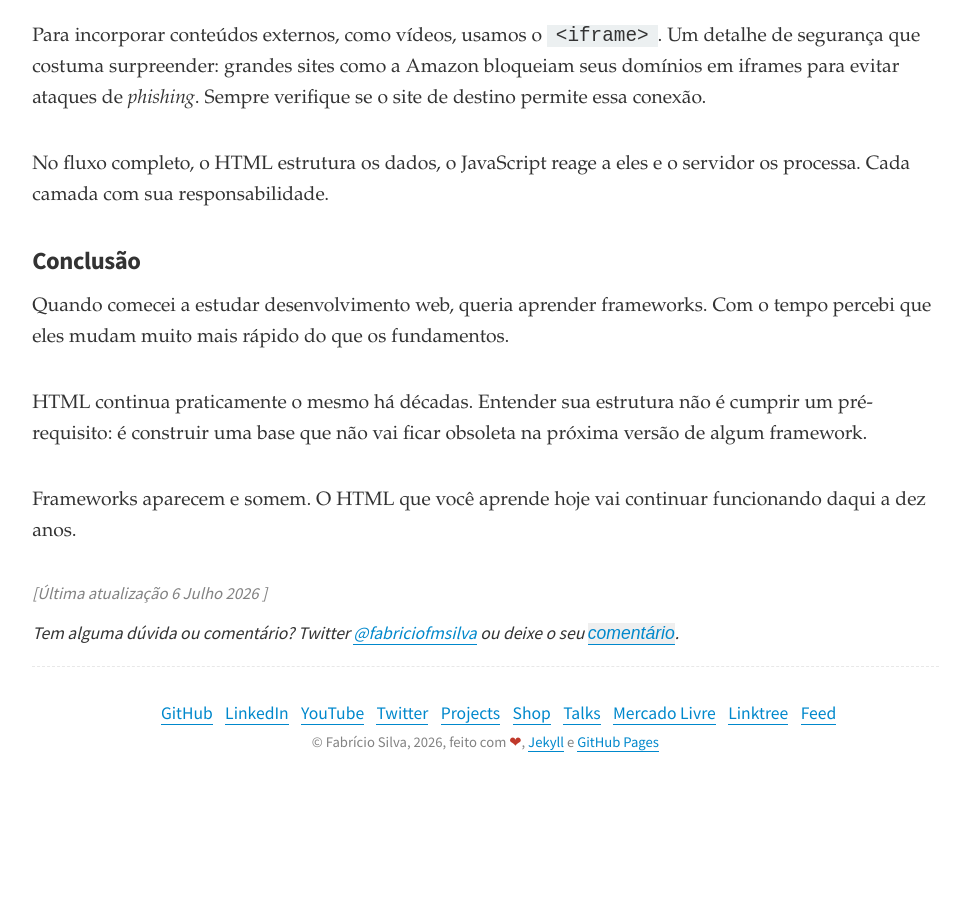
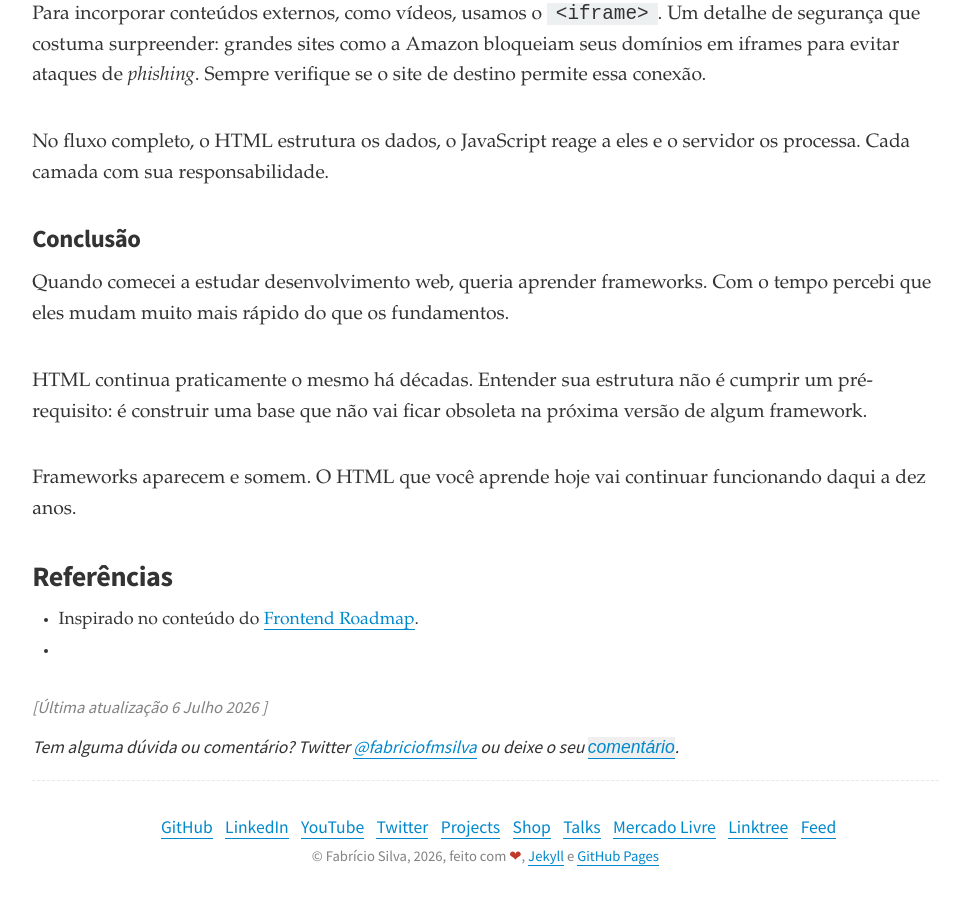
Before and after one commit to fabriciofmsilva/fabriciofmsilva.github.io, a Jekyll site: the page built from _posts/2026-07-06-html.md, in a window 1280 px wide and 900 px high, scrolled down 5285 px. Shown: the whole window, without its empty margins (159-1129 px from the left). Built offline with Jekyll 4.4.1, drawn with Linux system fonts in a browser that asks for light colours; comment, search, counter and statistics services are not loaded; before the commit the page ends 6071 px from its top, so only the background shows below that; some of the changed lines change nothing that is shown.

Commit message:
fix(posts): ajuste na imagem do html

```diff
--- a/_posts/2026-07-06-html.md
+++ b/_posts/2026-07-06-html.md
@@ -6,8 +6,8 @@
 last-update: 2026-07-06 19:45:00
 categories: internet
 tags: internet
-image: /img/2026/internet.jpeg
-image-alt: CSS
+image: /img/2026/html.jpeg
+image-alt: HTML
 ---
 
 ### A Folha em Branco e o Primeiro Caractere
@@ -140,3 +140,8 @@
 HTML continua praticamente o mesmo há décadas. Entender sua estrutura não é cumprir um pré-requisito: é construir uma base que não vai ficar obsoleta na próxima versão de algum framework.
 
 Frameworks aparecem e somem. O HTML que você aprende hoje vai continuar funcionando daqui a dez anos.
+
+## Referências
+
+* Inspirado no conteúdo do [Frontend Roadmap](https://roadmap.sh/frontend){:target="_blank" rel="noopener noreferrer"}.
+*
```
